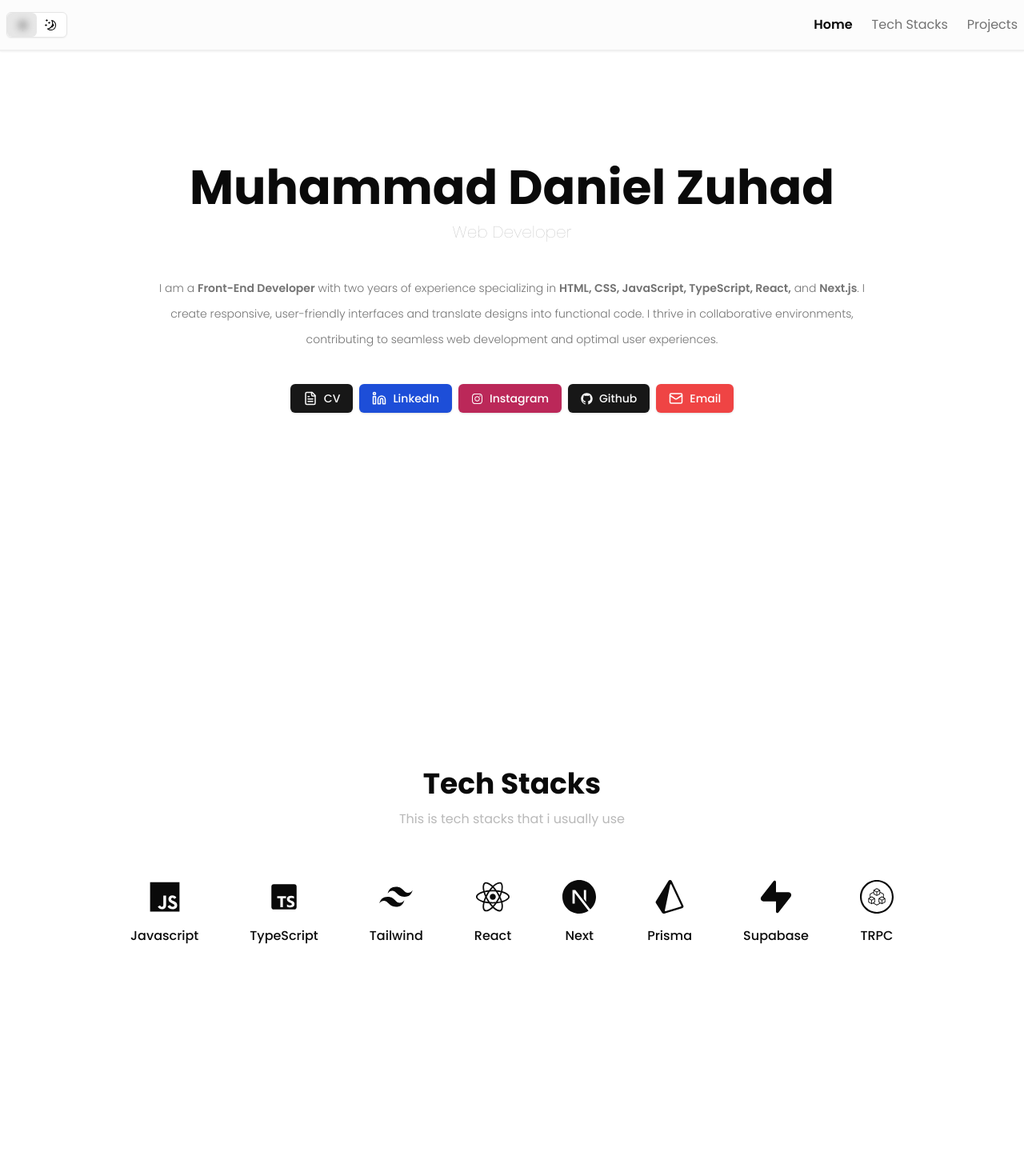
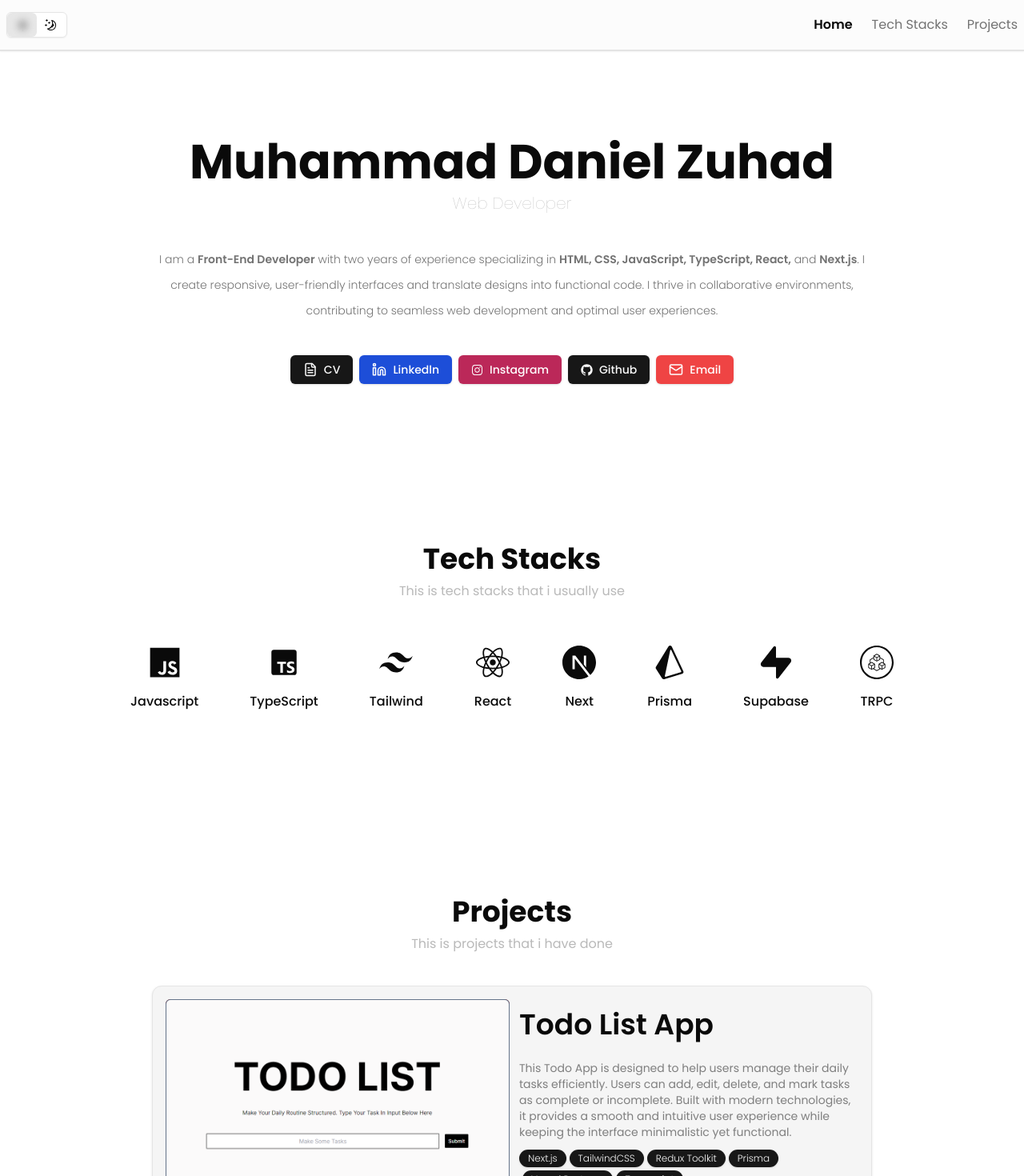
Before and after one commit to danielzuhad/online-portofolio-v2, a Next.js app: page / in a window 1280 px wide. Shown: the top 1470 px of the page at 80% size. Built offline with nearby package versions, Linux system fonts and the light colour scheme.

Commit message:
fix layout

```diff
--- a/src/components/hero/Hero.tsx
+++ b/src/components/hero/Hero.tsx
@@ -6,12 +6,12 @@
 const Hero = () => {
   return (
     <>
-      <Layout id="home" className="px-2  min-h-[90vh]">
+      <Layout id="home" className="px-2  min-h-[60vh] items-end">
         <main className=" mt-28 sm:mt-0 flex flex-col justify-end items-center w-full">
           <h1 className="text-4xl md:text-5xl xl:text-6xl text-center font-bold">
             Muhammad Daniel Zuhad
           </h1>
-          <p className="text-xl mt-3 font-thin text-muted-foreground/50 text-center">
+          <p className="text-xl mt-2 font-thin text-muted-foreground/50 text-center">
             Web Developer
           </p>
 
--- a/src/components/navbar/Navbar.tsx
+++ b/src/components/navbar/Navbar.tsx
@@ -18,8 +18,6 @@
 const Navbar = () => {
   const [activeSection, setActiveSection] = useState<LinkId | "">("");
 
-  console.log({ activeSection });
-
   useEffect(() => {
     const handleScroll = () => {
       const sections = document.querySelectorAll("section");
@@ -29,7 +27,7 @@
         const sectionTop = section.offsetTop;
         const sectionHeight = section.clientHeight;
         if (
-          window.scrollY >= sectionTop - 50 &&
+          window.scrollY >= sectionTop - 100 &&
           window.scrollY < sectionTop + sectionHeight - 50
         ) {
           const sectionId = section.getAttribute("id") as LinkId;
@@ -50,7 +48,7 @@
 
   return (
     <>
-      <nav className="w-full h-16 border-b-2 shadow-sm border-primary/5 bg-primary-foreground/50 backdrop-blur-md flex justify-center fixed px-2">
+      <nav className="w-full h-16 border-b-2 shadow-sm border-primary/10 bg-primary-foreground/50 backdrop-blur-md flex justify-center fixed px-2">
         <div className="container flex justify-between items-center">
           <ThemeToggle />
 
--- a/src/components/projects/Projects.tsx
+++ b/src/components/projects/Projects.tsx
@@ -12,9 +12,9 @@
 const Projects = () => {
   return (
     <>
-      <Layout id="projects" className="px-2 flex-col justify-start pt-28">
-        <h1 className="text-3xl font-bold">Projects</h1>
-        <p className="text-muted-foreground/50 text-center text-xs mt-3">
+      <Layout id="projects" className="px-2 flex-col justify-center pt-28">
+        <h1 className="text-3xl xl:text-4xl font-bold">Projects</h1>
+        <p className="text-muted-foreground/50 text-center text-sm md:text-base mt-2">
           This is projects that i have done
         </p>
         <Carousel className="flex-col gap-y-5 flex w-[90vw]  mt-10 h-[55vh] sm:h-[60vh] items-center ">
--- a/src/components/projects/components/ProjectsCard.tsx
+++ b/src/components/projects/components/ProjectsCard.tsx
@@ -64,7 +64,7 @@
           <Anchor
             href={githubUrl}
             size={"sm"}
-            className="flex items-center justify-center gap-3"
+            className="flex items-center justify-center gap-3 hover:cursor-pointer"
           >
             Github
             <GitHubLogoIcon />
--- a/src/components/tech-stacks/TechStacks.tsx
+++ b/src/components/tech-stacks/TechStacks.tsx
@@ -5,16 +5,19 @@
 const TechStacks = () => {
   return (
     <>
-      <Layout id="tech-stacks" className="px-2 items-start pt-32 sm:pt-60">
+      <Layout
+        id="tech-stacks"
+        className="px-2 items-center max-sm:min-h-[65vh] sm:min-h-[60vh] pt-32"
+      >
         <main className="w-full h-full">
           <h1 className="text-3xl font-bold xl:text-4xl text-center">
             Tech Stacks
           </h1>
-          <p className="text-muted-foreground/50 text-center w-full flex justify-center mt-3 text-cemter text-sm md:text-base">
+          <p className="text-muted-foreground/50 text-center w-full flex justify-center mt-2 text-cemter text-sm md:text-base">
             This is tech stacks that i usually use
           </p>
 
-          <div className="w-full mt-16 flex flex-wrap justify-center gap-9 lg:gap-x-16">
+          <div className="w-full mt-14 flex flex-wrap justify-center gap-9 lg:gap-x-16">
             {STACKS.map((stack, i) => (
               <TechBadge key={i} icon={stack.icon} label={stack.label} />
             ))}
```
